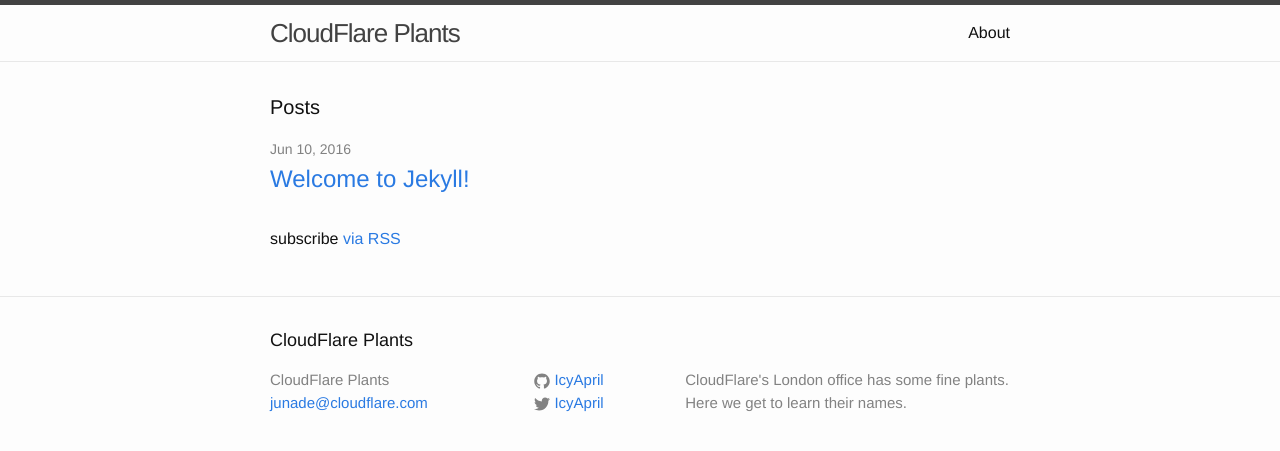
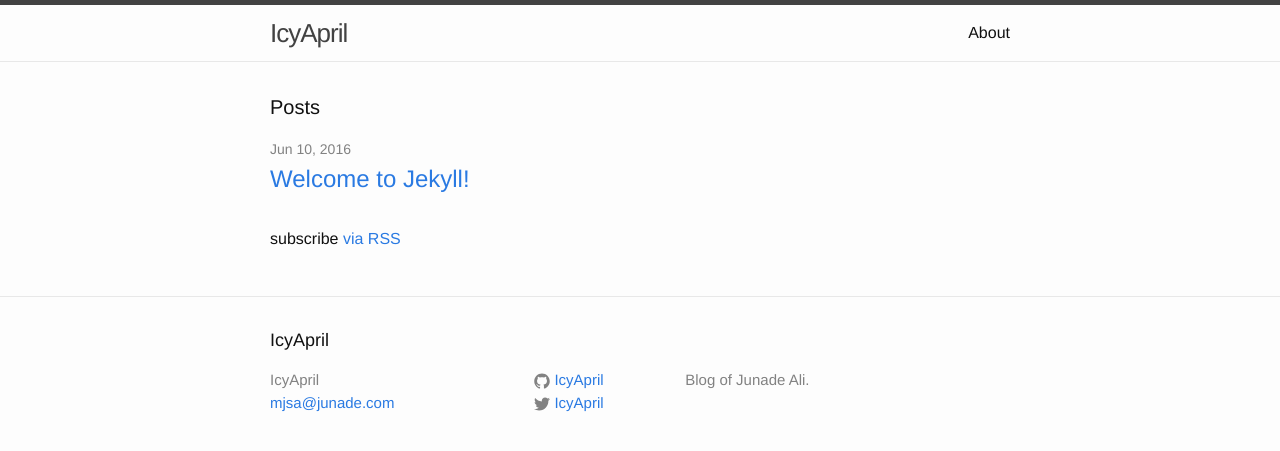
Before and after one commit to IcyApril/icyapril.github.io, a Jekyll site: the page built from index.html, in a window 1280 px wide. Shown: the top 451 px of the page. Built offline with Jekyll 4.4.1, drawn with Linux system fonts in a browser that asks for light colours.

Commit message:
Changed config file.

```diff
--- a/_config.yml
+++ b/_config.yml
@@ -6,12 +6,12 @@
 # 'jekyll serve'. If you change this file, please restart the server process.
 
 # Site settings
-title: CloudFlare Plants
-email: junade@cloudflare.com
+title: IcyApril
+email: mjsa@junade.com
 description: > # this means to ignore newlines until "baseurl:"
-  CloudFlare's London office has some fine plants. Here we get to learn their names.
+  Blog of Junade Ali.
 baseurl: "" # the subpath of your site, e.g. /blog
-url: "https://ju.je" # the base hostname & protocol for your site
+url: "https://icyapril.com" # the base hostname & protocol for your site
 twitter_username: IcyApril
 github_username:  IcyApril
 
```
